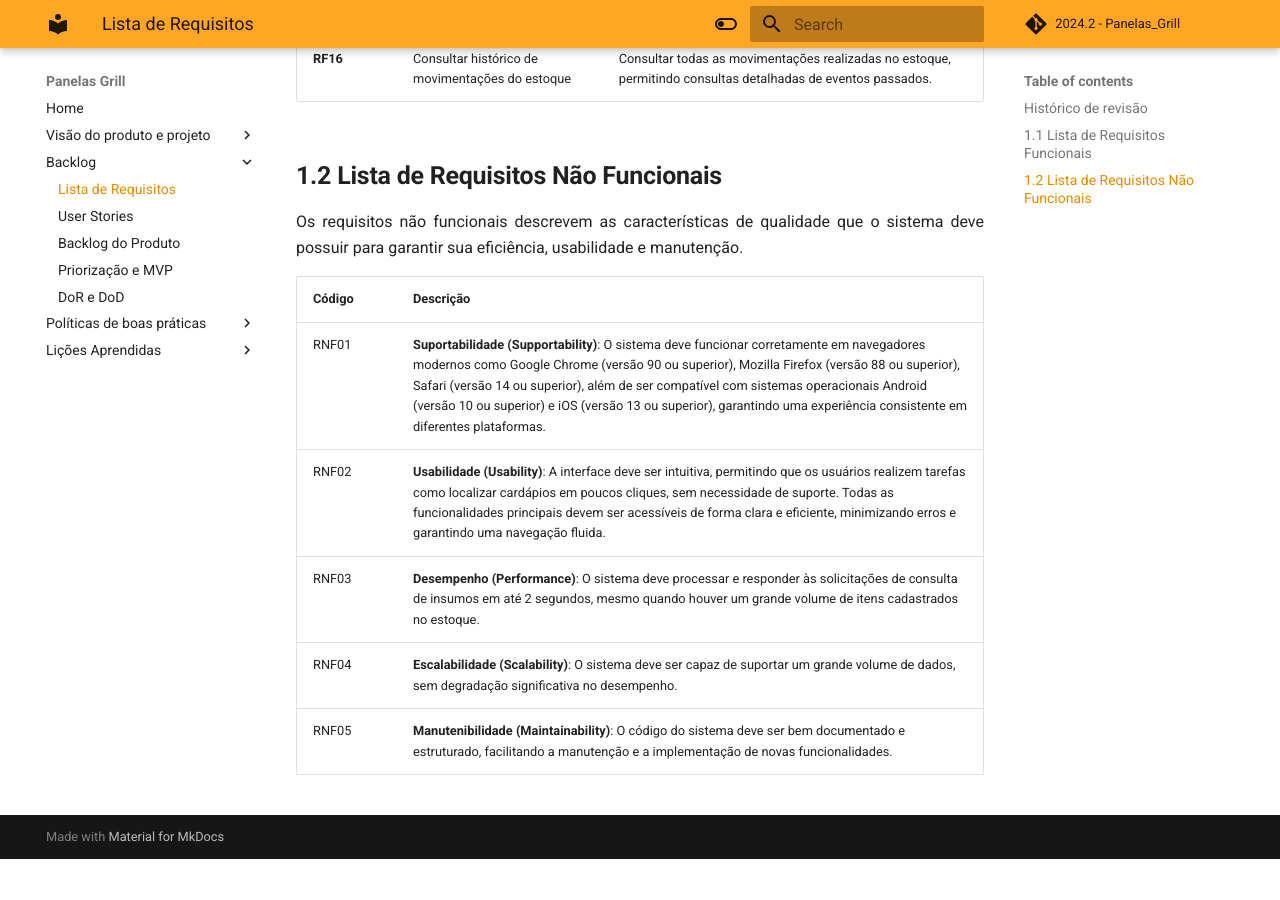
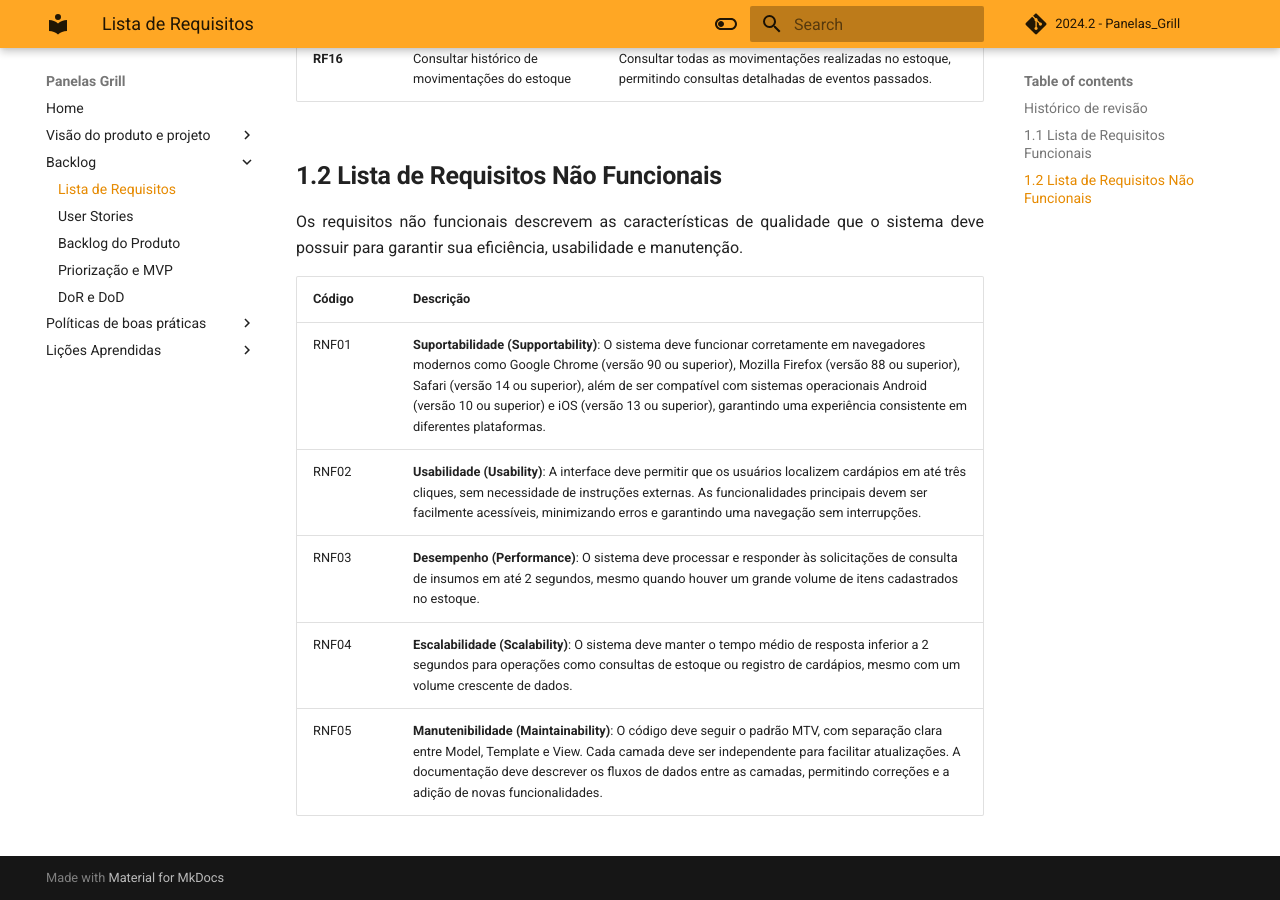
Before and after one commit to mdsreq-fga-unb/2024.2-T03-PanelasGrill, an MkDocs documentation site: the page built from docs/Backlog/sessao7.md, in a window 1280 px wide and 900 px high, scrolled down 1531 px. Built offline with MkDocs 1.6.1 and Material for MkDocs 9.7.7, drawn with Linux system fonts in a browser that asks for light colours; comment, search, counter and statistics services are not loaded; before the commit the page ends 2390 px from its top, so only the background shows below that.

Commit message:
docs: #44 Requisitos não funcionais

```diff
--- a/docs/Backlog/sessao7.md
+++ b/docs/Backlog/sessao7.md
@@ -39,7 +39,7 @@ Os requisitos não funcionais descrevem as características de qualidade que o s
 | Código | Descrição                                                                                                                                                                                                 |
 |--------|-----------------------------------------------------------------------------------------------------------------------------------------------------------------------------------------------------------|
 | RNF01  | **Suportabilidade (Supportability)**: O sistema deve funcionar corretamente em navegadores modernos como Google Chrome (versão 90 ou superior), Mozilla Firefox (versão 88 ou superior), Safari (versão 14 ou superior), além de ser compatível com sistemas operacionais Android (versão 10 ou superior) e iOS (versão 13 ou superior), garantindo uma experiência consistente em diferentes plataformas. |
-| RNF02  | **Usabilidade (Usability)**: A interface deve ser intuitiva, permitindo que os usuários realizem tarefas como localizar cardápios em poucos cliques, sem necessidade de suporte. Todas as funcionalidades principais devem ser acessíveis de forma clara e eficiente, minimizando erros e garantindo uma navegação fluida. |
+| RNF02  | **Usabilidade (Usability)**: A interface deve permitir que os usuários localizem cardápios em até três cliques, sem necessidade de instruções externas. As funcionalidades principais devem ser facilmente acessíveis, minimizando erros e garantindo uma navegação sem interrupções.
 | RNF03  | **Desempenho (Performance)**: O sistema deve processar e responder às solicitações de consulta de insumos em até 2 segundos, mesmo quando houver um grande volume de itens cadastrados no estoque. |
-| RNF04  | **Escalabilidade (Scalability)**: O sistema deve ser capaz de suportar um grande volume de dados, sem degradação significativa no desempenho.                                                                 |
-| RNF05  | **Manutenibilidade (Maintainability)**: O código do sistema deve ser bem documentado e estruturado, facilitando a manutenção e a implementação de novas funcionalidades.                                                                         |
+| RNF04  | **Escalabilidade (Scalability)**: O sistema deve manter o tempo médio de resposta inferior a 2 segundos para operações como consultas de estoque ou registro de cardápios, mesmo com um volume crescente de dados.                                               |
+| RNF05  | **Manutenibilidade (Maintainability)**: O código deve seguir o padrão MTV, com separação clara entre Model, Template e View. Cada camada deve ser independente para facilitar atualizações. A documentação deve descrever os fluxos de dados entre as camadas, permitindo correções e a adição de novas funcionalidades.                                                                         |
```
